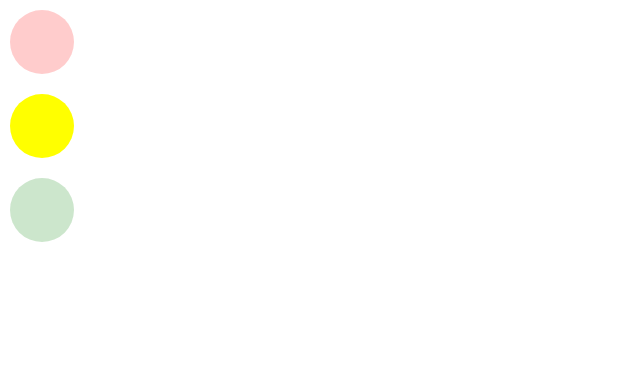
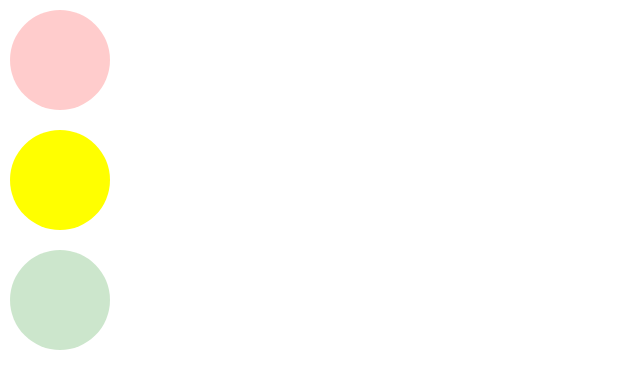
Before and after one commit to HoangNguyen58TH1/LearnReactJS, a React (Create React App) app: page / in a window 1280 px wide. Shown: the top 388 px of the page, without its empty margins (0-640 px from the left). Built offline with nearby package versions, Linux system fonts and the light colour scheme.

Commit message:
update v1

```diff
--- a/src/App.js
+++ b/src/App.js
@@ -1,5 +1,4 @@
 import './App.css';
-import './components/TrafficLight'
 import TrafficLight from './components/TrafficLight';
 
 function App() {
--- a/src/components/TrafficLight.css
+++ b/src/components/TrafficLight.css
@@ -1,29 +1,27 @@
-.trafficLight{
+.TrafficLight {
   display: flex;
   flex-direction: column;
 }
 
-.trafficLight .bulb{
-  width: 64px;
-  height: 64px;
+.TrafficLight .bulb {
+  width: 100px;
+  height: 100px;
   display: inline-block;
   border-radius: 50%;
   margin: 10px;
   opacity: .2;
 }
 
-.trafficLight .bulb.active{
+.TrafficLight .bulb.active {
   opacity: 1;
 }
 
-.trafficLight .bulb.red{
+.TrafficLight .bulb.red {
   background-color: red;
 }
-
-.trafficLight .bulb.yellow{
+.TrafficLight .bulb.yellow {
   background-color: yellow;
 }
-
-.trafficLight .bulb.green{
+.TrafficLight .bulb.green {
   background-color: green;
 }
--- a/src/components/TrafficLight.js
+++ b/src/components/TrafficLight.js
@@ -1,6 +1,6 @@
 import React, { Component } from 'react';
-import './TrafficLight.css'
-import classNames from 'classnames/bind';
+import './TrafficLight.css';
+import classNames from 'classnames';
 
 const RED = 0;
 const YELLOW = 1;
@@ -33,20 +33,19 @@ class TrafficLight extends Component {
 
   render() {
     const { currentColor } = this.state;
-    console.log('Rendering...', currentColor);
-    return (
-      <div className="trafficLight">
+    return(
+      <div className="TrafficLight">
         <div className={ classNames('bulb', 'red', {
           active: currentColor === RED
         }) } />
         <div className={ classNames('bulb', 'yellow', {
           active: currentColor === YELLOW
-        }) }/>
+        }) } />
         <div className={ classNames('bulb', 'green', {
           active: currentColor === GREEN
-        }) }/>
+        }) } />
       </div>
-    )
+    );
   }
 
 }
```
Also changed, not shown: 1 other file (tests, documents, lock files or other folders).
